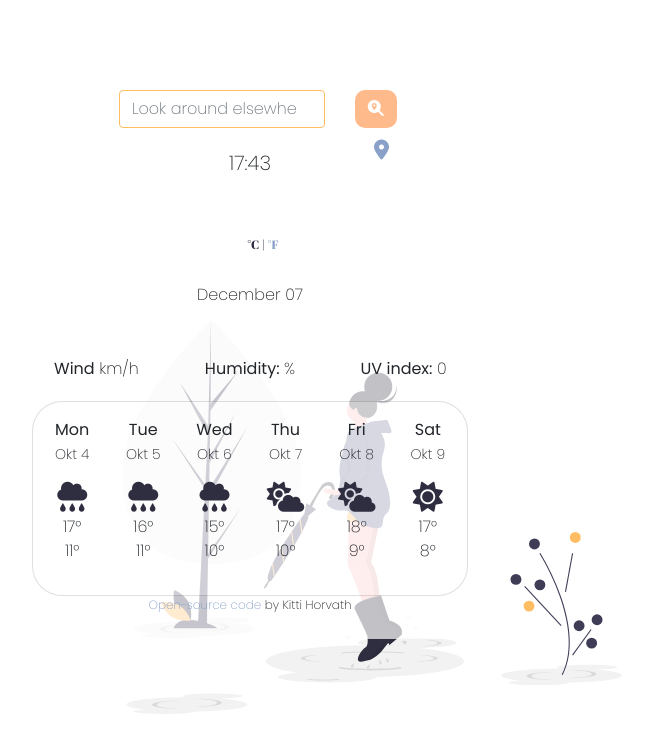
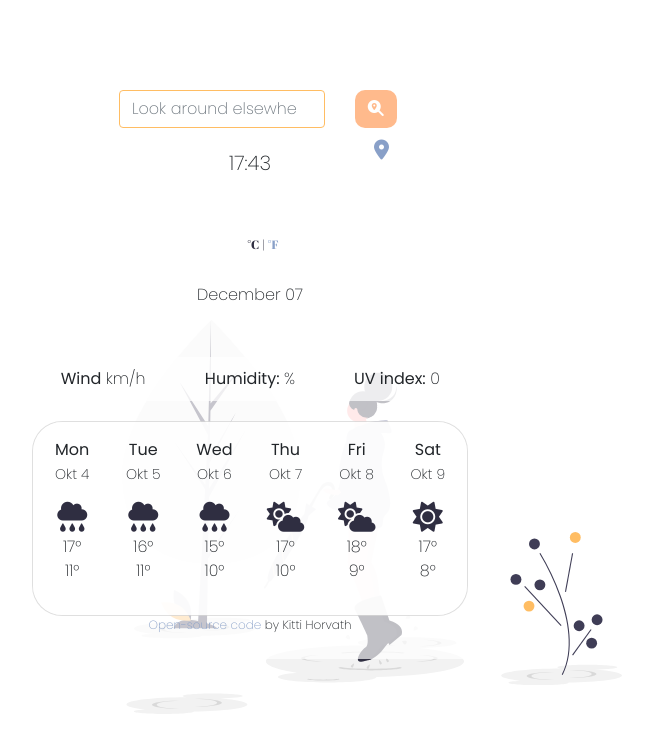
Before and after one commit to Horv-Kitty/weather-app, a plain HTML site: page index.html in a window 1280 px wide. Shown: the whole page, without its empty margins (390-1042 px from the left). Drawn offline with nearby package versions, Linux system fonts and the light colour scheme; no server answers; a web font is replaced by a local one.

Commit message:
White background

```diff
--- a/css/style.css
+++ b/css/style.css
@@ -126,12 +126,15 @@ h1 {
   text-align: center;
   margin-top: 50px;
   margin-bottom: 20px;
+  border-radius: 30px;
+  background-color: rgba(255, 255, 255, 0.719);
+  padding: 10px;
 }
 
 .card,
 .card-body {
   border-radius: 30px;
-  background-color: rgba(255, 255, 255, 0.1);
+  background-color: rgba(255, 255, 255, 0.719);
 }
 
 .monday,
```
